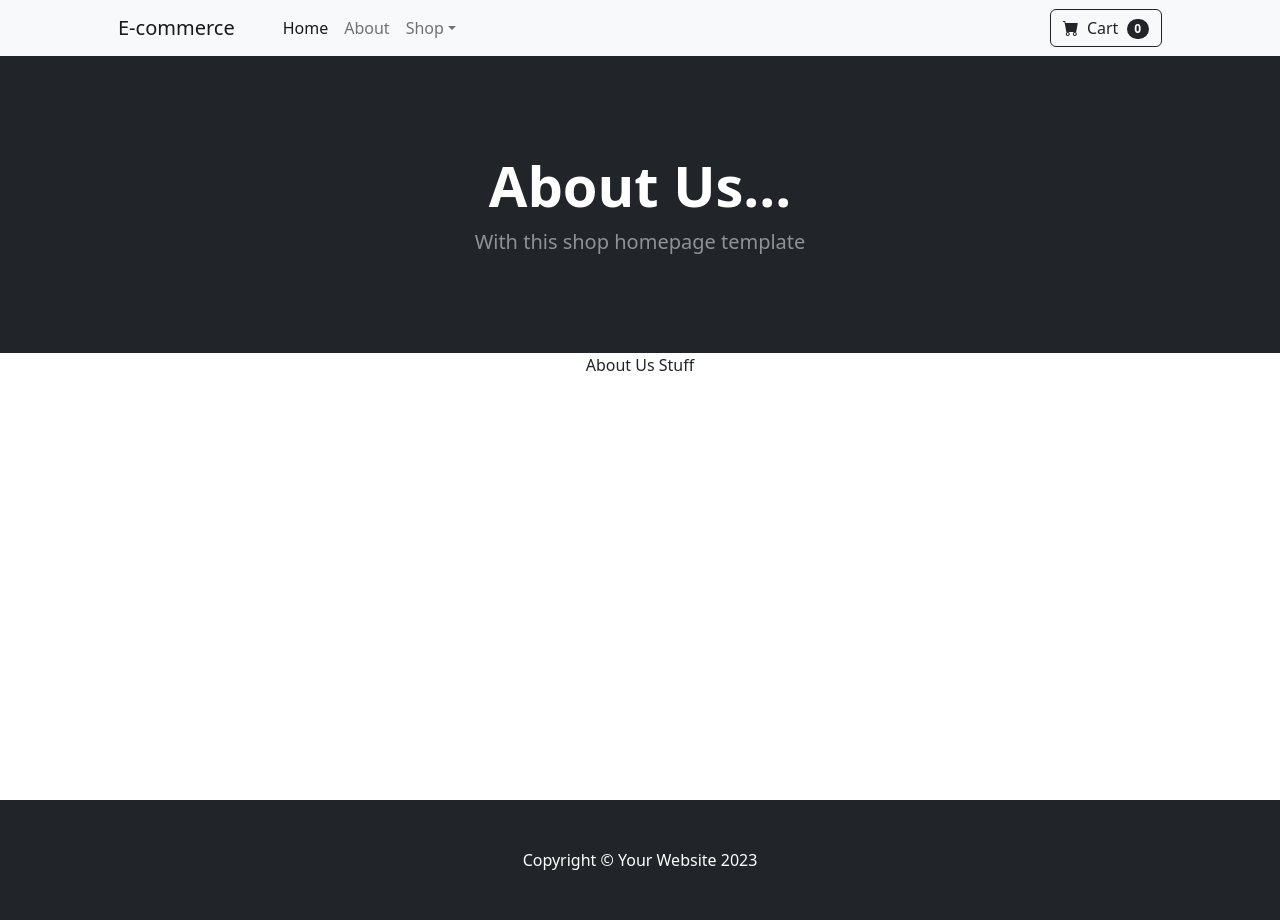
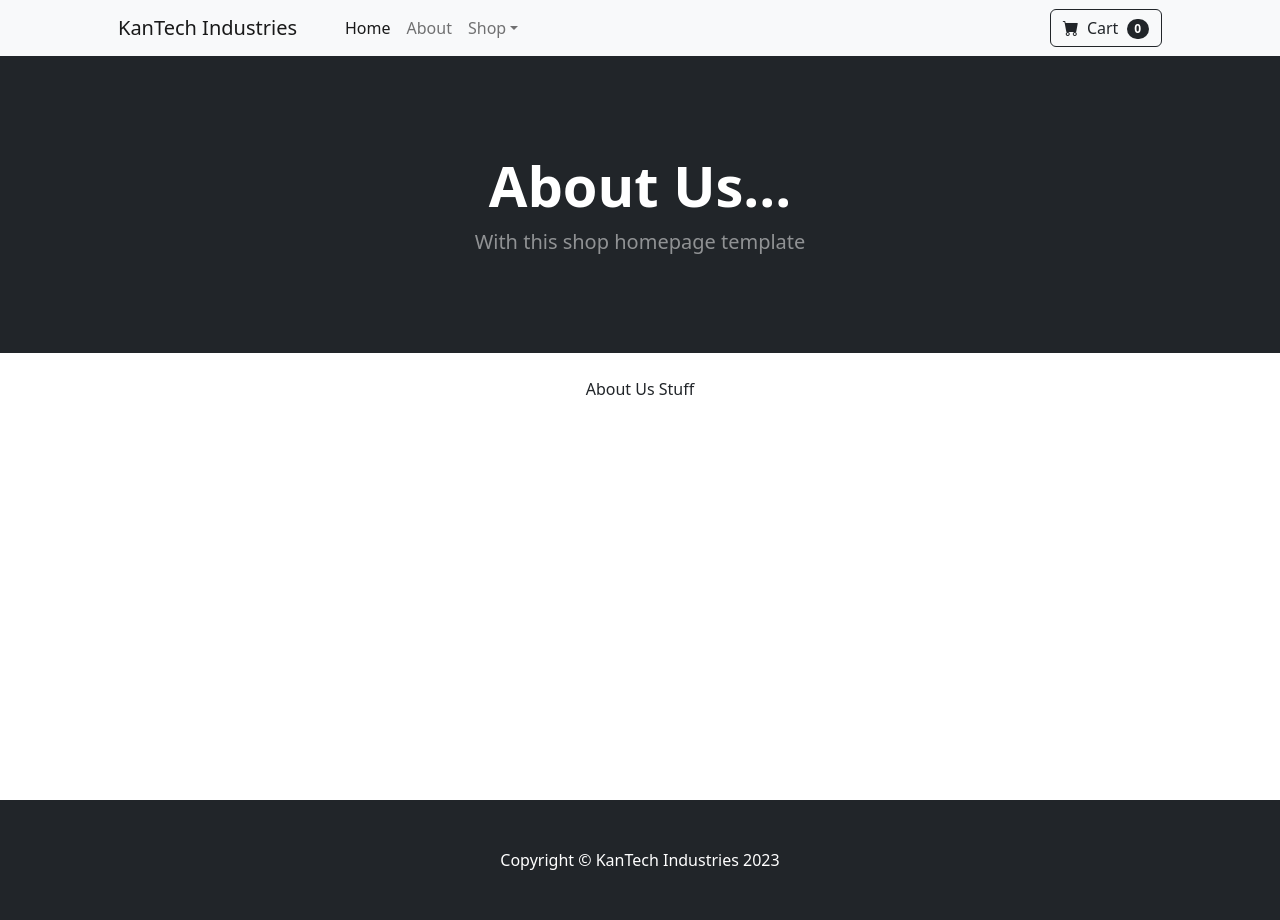
Before and after one commit to FREDYK1/E-commerce-Django, a Django app: page /about/ in a window 1280 px wide. Run offline with Django 5.2, Linux system fonts and the light colour scheme; some libraries are stand-ins or nearby versions.

Commit message:
Update the About Us page

```diff
--- a/ecom/store/templates/about.html
+++ b/ecom/store/templates/about.html
@@ -14,7 +14,9 @@
             <div class="row">
                 <center>
                     <div class="col-8">
+                        <br>
                         About Us Stuff
+                        <br>
                     </div>
                 </center>
             </div>
--- a/ecom/store/templates/base.html
+++ b/ecom/store/templates/base.html
@@ -24,7 +24,7 @@
         </div>
     <!-- Footer-->
          <footer class="py-5 bg-dark">
-            <div class="container"><p class="m-0 text-center text-white">Copyright &copy; Your Website 2023</p></div>
+            <div class="container"><p class="m-0 text-center text-white">Copyright &copy; KanTech Industries 2023</p></div>
         </footer>
         <!-- Bootstrap core JS-->
         <script src="https://cdn.jsdelivr.net/npm/bootstrap@5.2.3/dist/js/bootstrap.bundle.min.js"></script>
--- a/ecom/store/templates/navbar.html
+++ b/ecom/store/templates/navbar.html
@@ -1,6 +1,6 @@
         <!-- Navigation-->
 <nav class="navbar navbar-expand-lg navbar-light bg-light">
-    <div class="container px-4 px-lg-5"><a class="navbar-brand" href="{% url 'home' %}">E-commerce</a>
+    <div class="container px-4 px-lg-5"><a class="navbar-brand" href="{% url 'home' %}">KanTech Industries</a>
         <button class="navbar-toggler" type="button" data-bs-toggle="collapse" data-bs-target="#navbarSupportedContent" aria-controls="navbarSupportedContent" aria-expanded="false" aria-label="Toggle navigation"><span class="navbar-toggler-icon"></span></button>
         <div class="collapse navbar-collapse" id="navbarSupportedContent">
             <ul class="navbar-nav me-auto mb-2 mb-lg-0 ms-lg-4">
```
